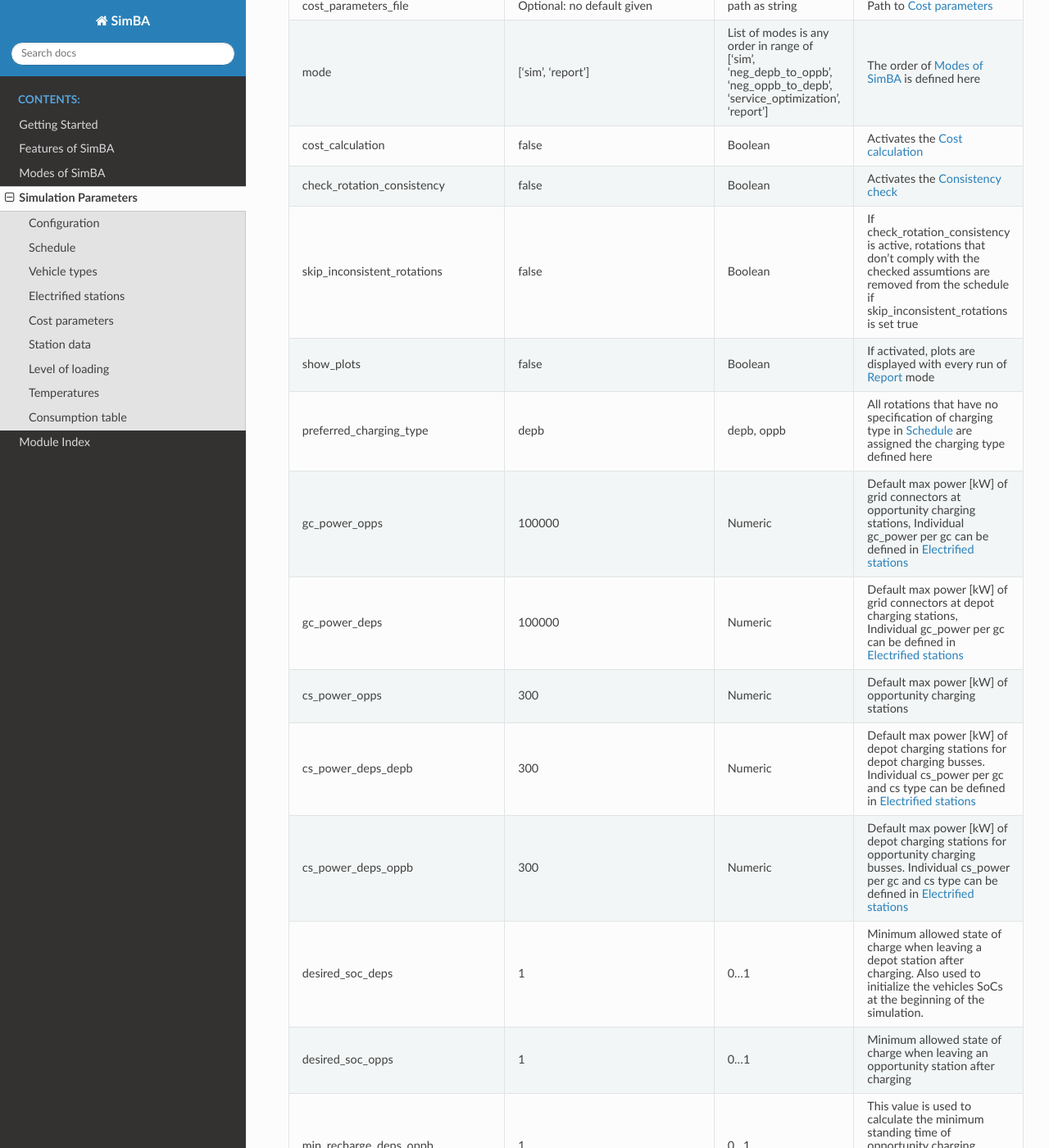
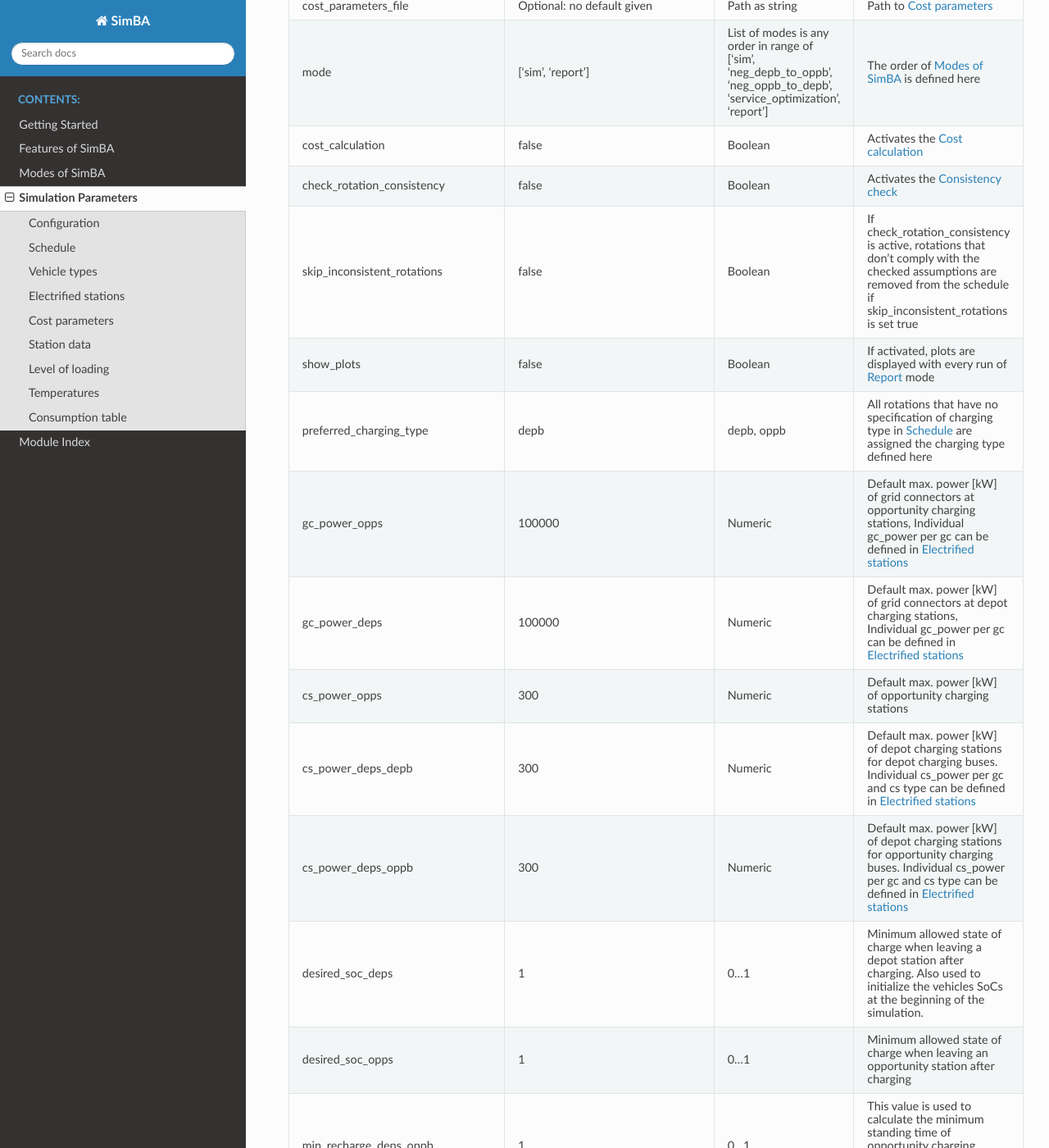
Before and after one commit to rl-institut/SimBA, a Sphinx documentation site: the page built from docs/source/simulation_parameters.rst, in a window 1280 px wide and 1400 px high, scrolled down 963 px. Shown: the whole window at 82% size. Built offline with Sphinx 7.4.7 and the Read the Docs theme 2.0.0, drawn with Linux system fonts in a browser that asks for light colours; some of the changed text lies outside the part shown.

Commit message:
Fix typos and grammar

```diff
--- a/docs/source/simulation_parameters.rst
+++ b/docs/source/simulation_parameters.rst
@@ -33,35 +33,35 @@
      - Description
    * - input_schedule
      - Mandatory: no default given
-     - path as string
+     - Path as string
      - Input file containing :ref:`schedule` information
-   * - output_directory
-     - data/sim_outputs
-     - path as string
+   * - Output_directory
+     - Data/sim_outputs
+     - Path as string
      - Output files are stored here
    * - electrified_stations
      - ./data/examples/vehicle_types.json
-     - path as string
+     - Path as string
      - Path to Electrified stations data
    * - vehicle_types
      - ./data/examples/vehicle_types.json
-     - path as string
+     - Path as string
      - Path to :ref:`vehicle_types`
    * - station_data_path
      - Optional: no default given
-     - path as string
+     - Path as string
      - Path to :ref:`station_geo_data`
    * - outside_temperature_over_day_path
      - Optional: no default given
-     - path as string
+     - Path as string
      - Path to :ref:`temperature_data`
    * - level_of_loading_over_day_path
      - Optional: no default given
-     - path as string
+     - Path as string
      - Path to :ref:`level_of_loading`
    * - cost_parameters_file
      - Optional: no default given
-     - path as string
+     - Path as string
      - Path to :ref:`cost_params`
    * - mode
      - ['sim', 'report']
@@ -78,7 +78,7 @@
    * - skip_inconsistent_rotations
      - false
      - Boolean
-     - If check_rotation_consistency is active, rotations that don't comply with the checked assumtions are removed from the schedule if skip_inconsistent_rotations is set true
+     - If check_rotation_consistency is active, rotations that don't comply with the checked assumptions are removed from the schedule if skip_inconsistent_rotations is set true
    * - show_plots
      - false
      - Boolean
@@ -91,23 +91,23 @@
    * - gc_power_opps
      - 100000
      - Numeric
-     -  Default max power [kW] of grid connectors at opportunity charging stations, Individual gc_power per gc can be defined in :ref:`electrified_stations`
+     -  Default max. power [kW] of grid connectors at opportunity charging stations, Individual gc_power per gc can be defined in :ref:`electrified_stations`
    * - gc_power_deps
      - 100000
      - Numeric
-     -  Default max power [kW] of grid connectors at depot charging stations, Individual gc_power per gc can be defined in :ref:`electrified_stations`
+     -  Default max. power [kW] of grid connectors at depot charging stations, Individual gc_power per gc can be defined in :ref:`electrified_stations`
    * - cs_power_opps
      - 300
      - Numeric
-     - Default max power [kW] of opportunity charging stations
+     - Default max. power [kW] of opportunity charging stations
    * - cs_power_deps_depb
      - 300
      - Numeric
-     - Default max power [kW] of depot charging stations for depot charging busses. Individual cs_power per gc and cs type can be defined in :ref:`electrified_stations`
+     - Default max. power [kW] of depot charging stations for depot charging buses. Individual cs_power per gc and cs type can be defined in :ref:`electrified_stations`
    * - cs_power_deps_oppb
      - 300
      - Numeric
-     - Default max power [kW] of depot charging stations for opportunity charging busses. Individual cs_power per gc and cs type can be defined in :ref:`electrified_stations`
+     - Default max. power [kW] of depot charging stations for opportunity charging buses. Individual cs_power per gc and cs type can be defined in :ref:`electrified_stations`
    * - desired_soc_deps
      - 1
      - 0...1
```
Also changed, not shown: other parts of docs/source/simulation_parameters.rst (+8 -8 lines), docs/source/getting_started.rst (+4 -5 lines), docs/source/modes.rst (+17 -18 lines), docs/source/simba_features.rst (+11 -11 lines).
